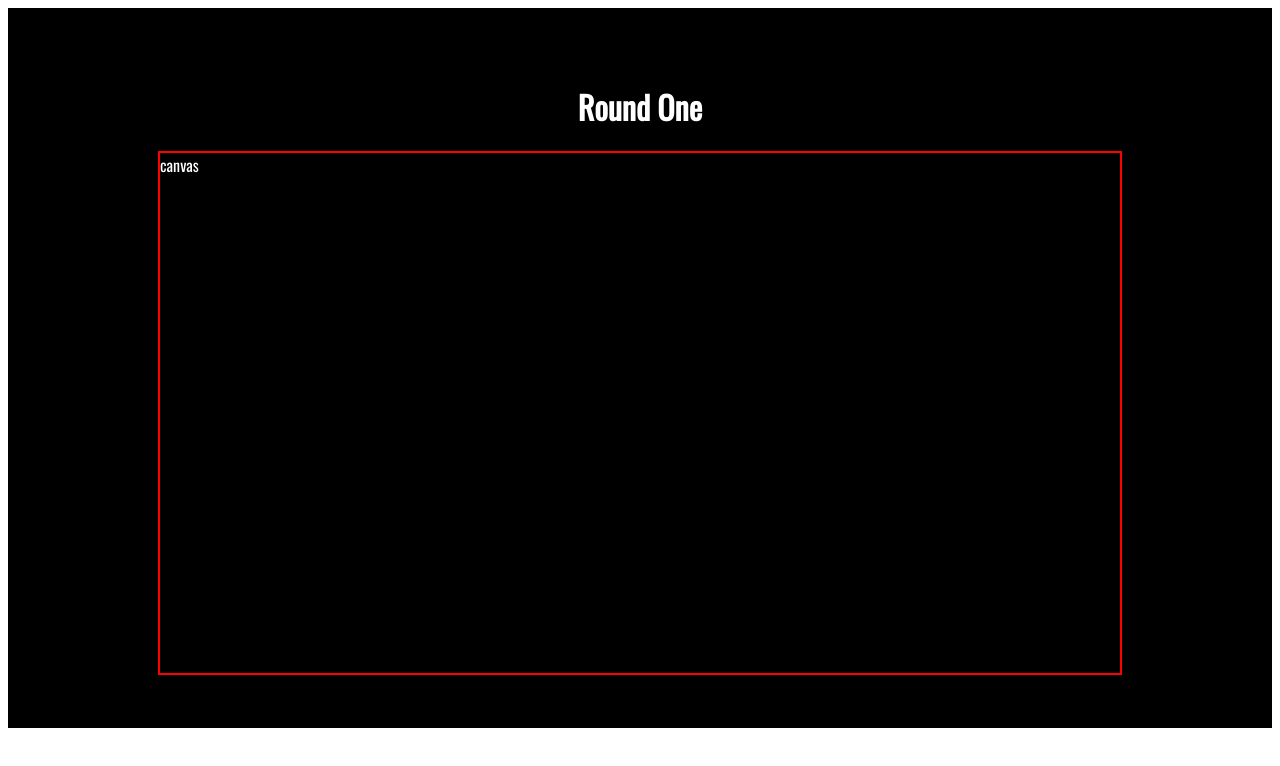
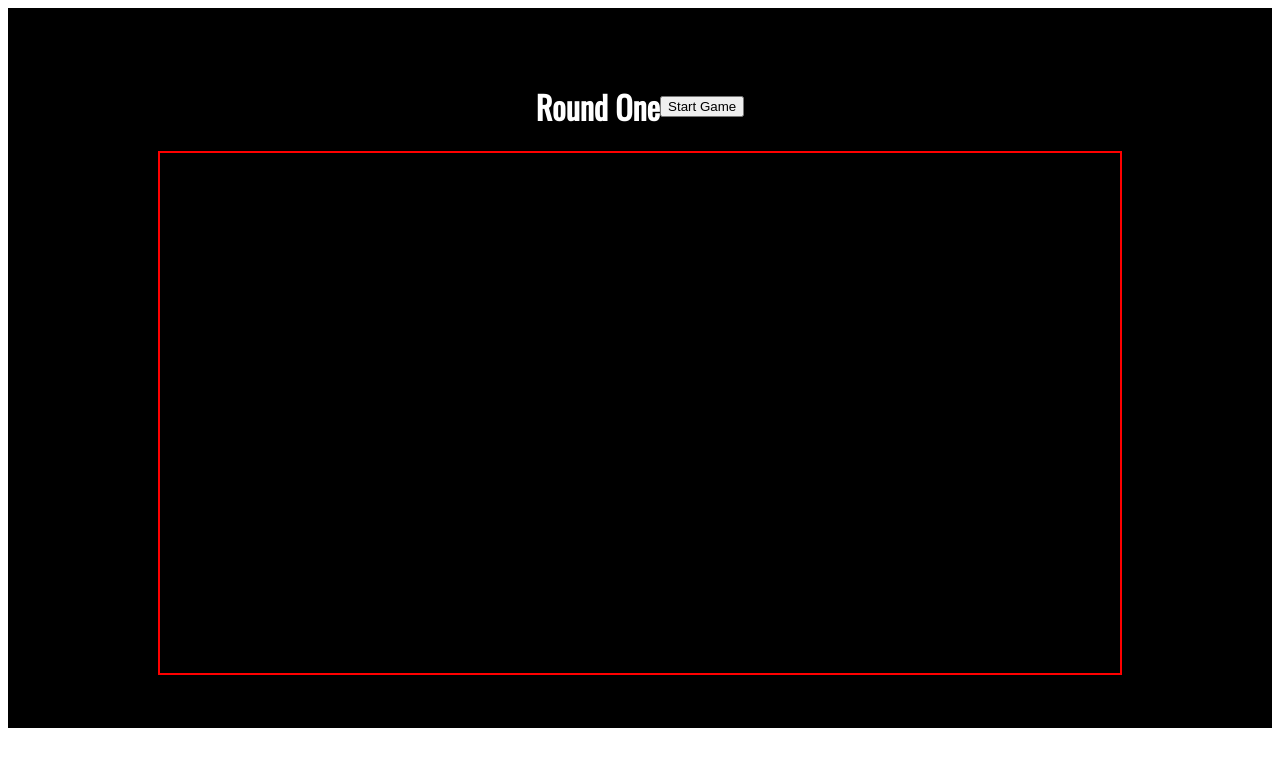
Before and after one commit to lucaasalomao/round-1, a plain HTML site: page round-one.html in a window 1280 px wide. Drawn offline with nearby package versions, Linux system fonts and the light colour scheme.

Commit message:
Adicionando canvas e estilizações

```diff
--- a/round-one.css
+++ b/round-one.css
@@ -11,7 +11,15 @@
     font-family: 'Oswald', sans-serif;
 }
 
-#canvas {
+#menu {
+	display: flex;
+	flex-direction: row;
+	flex-wrap: nowrap;
+	justify-content: space-between;
+	align-items: center;
+}
+
+#canvas-div {
     border: 2px solid red; /*apenas para desenvolver*/
     height: 65vh;
     width: 75vw;
--- a/round-one.html
+++ b/round-one.html
@@ -7,16 +7,23 @@
     <meta name="viewport" content="width=device-width, initial-scale=1.0">
     <title>Document</title>
     <link rel="stylesheet" href="round-one.css">
-
+    <title>Round One</title>
 </head>
 
 <body>
+
+
     <div id="main-block">
-        <h1>Round One</h1>
-        <div id="canvas">
-            canvas
+        <div id="menu">
+            <h1>Round One</h1>
+            <button id="start-button">Start Game</button>
+        </div>
+        <div id="canvas-div">
+            <canvas id="game-space"></canvas>
         </div>
     </div>
+
+    <script type="text/javascript" src="round-one.js"></script>
 </body>
 
 </html>
```
